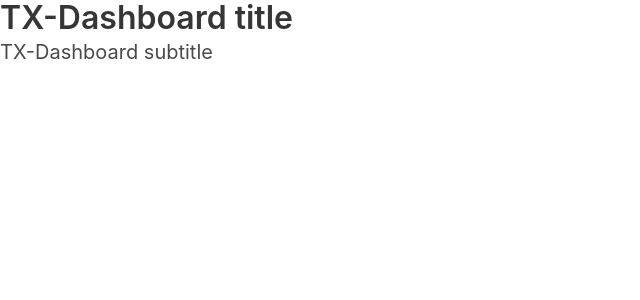
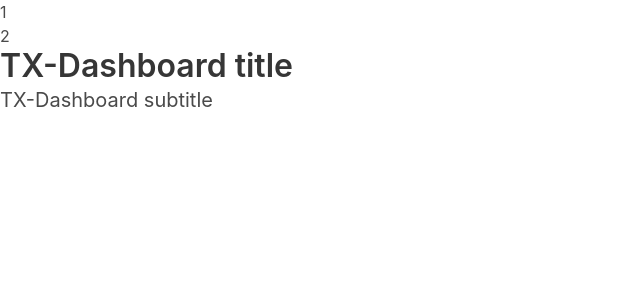
Before and after one commit to twwhite/tx-dashboard, an Angular app: page / in a window 1280 px wide. Shown: the top 300 px of the page, without its empty margins (0-640 px from the left). Built offline with nearby package versions, Linux system fonts and the light colour scheme.

Commit message:
Added 2 lines

```diff
--- a/src/app/app.component.html
+++ b/src/app/app.component.html
@@ -1,2 +1,4 @@
+<h1>1</h1>
+<h2>2</h2>
 <h1 class="title">TX-Dashboard title</h1>
 <h2 class="subtitle">TX-Dashboard subtitle</h2>
```
